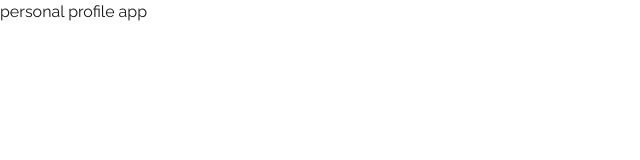
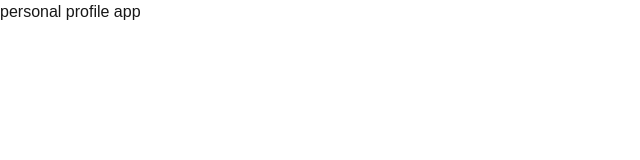
Before and after one commit to superdragonballzluca-max/nextjs, a Next.js app: page / in a window 1280 px wide. Shown: the top 160 px of the page, without its empty margins (0-640 px from the left). Built offline with nearby package versions, Linux system fonts and the light colour scheme.

Commit message:
Update layout.tsx

```diff
--- a/app/layout.tsx
+++ b/app/layout.tsx
@@ -6,10 +6,18 @@
 
 
 import type { Metadata } from "next";
-import { Raleway } from "next/font/google";
+import { Geist, Geist_Mono } from "next/font/google";
 import "./globals.css";
 
-const raleway = Raleway({ subsets: ["latin"]});
+const geistSans = Geist({
+  variable: "--font-geist-sans",
+  subsets: ["latin"],
+});
+
+const geistMono = Geist_Mono({
+  variable: "--font-geist-mono",
+  subsets: ["latin"],
+});
 
 export const metadata: Metadata = {
   title: "Nightforge Performance",
@@ -22,8 +30,11 @@
   children: React.ReactNode;
 }>) {
   return (
-    <html lang="en">
-      <body className={raleway.className}>{children}</body>
+    <html
+      lang="en"
+      className={`${geistSans.variable} ${geistMono.variable} h-full antialiased`}
+    >
+      <body className="min-h-full flex flex-col">{children}</body>
     </html>
   );
 }
```
